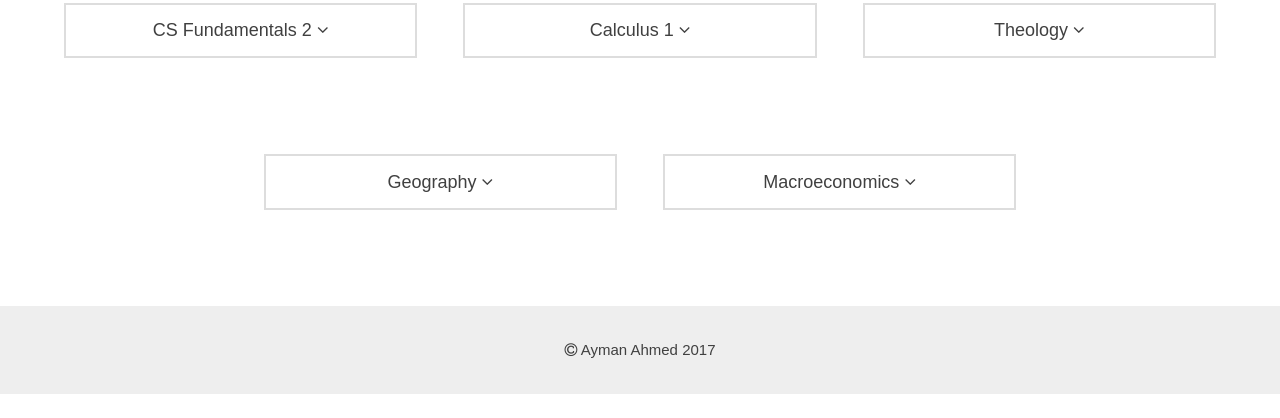
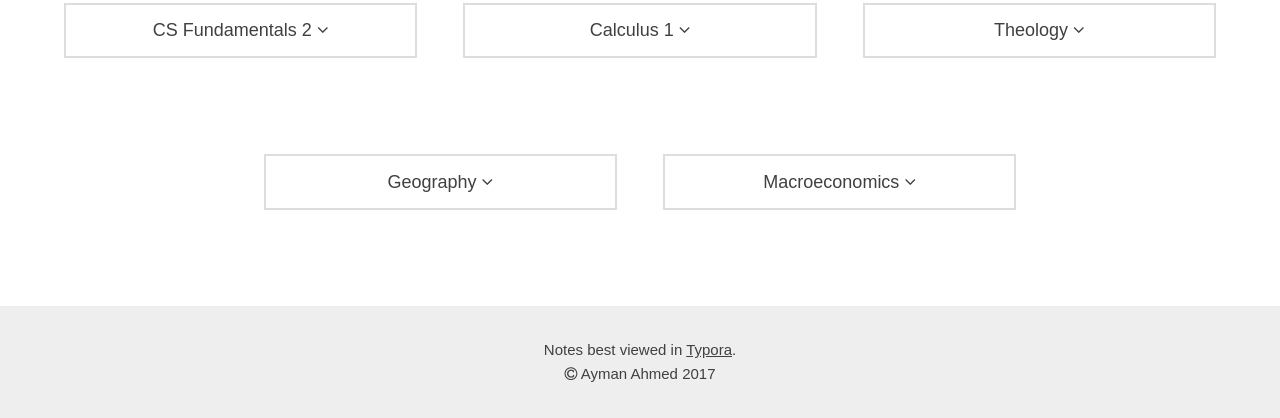
Before and after one commit to eccentricayman/Notes, a plain HTML site: page index.html in a window 1280 px wide. Shown: the part 565-983 px from the top of the page. Before the commit the page ends 959 px from the top, so only its background shows below. Drawn offline with nearby package versions, Linux system fonts and the light colour scheme; some packages are replaced by stand-ins of ours.

Commit message:
updated typora notif

```diff
--- a/index.html
+++ b/index.html
@@ -138,7 +138,7 @@
 			</div>
 		</div>
 
-        <div class="copyright"><p><i class="fa fa-copyright"></i> Ayman Ahmed 2017</p></div>
+        <div class="copyright"><p>Notes best viewed in <a href="https://www.typora.io" style="color: #404040">Typora</a>.<br><i class="fa fa-copyright"></i> Ayman Ahmed 2017</p></div>
 
         </div>
 
```
Also changed, not shown: files.txt, 3 other files.
